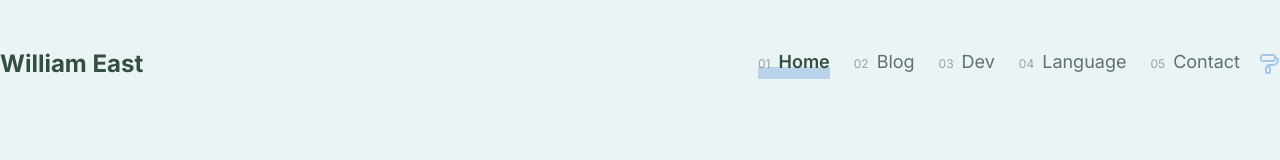
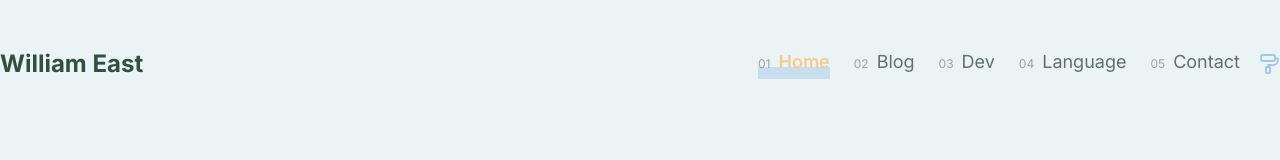
Before and after one commit to wjbetech/blogfolio, a Next.js app: page / in a window 1280 px wide. Shown: the top 160 px of the page. Built offline with nearby package versions, Linux system fonts and the light colour scheme.

Commit message:
style: Fixing up some odd styles for links and opacities

```diff
--- a/src/app/portfolio/page.tsx
+++ b/src/app/portfolio/page.tsx
@@ -1,6 +1,6 @@
 "use client";
 
-import ProjectCarousel from "@/components/Projects/ProjectCarousel/ProjectCarousel";
+import ProjectCarousel from "@/app/components/Projects/ProjectCarousel/ProjectCarousel";
 
 export default function PortfolioPage() {
   return (
--- a/src/components/Blogs/BlogCarousel/BlogCarousel.tsx
+++ b/src/components/Blogs/BlogCarousel/BlogCarousel.tsx
@@ -29,7 +29,7 @@ const BlogCarousel = React.forwardRef<CarouselHandle>(function BlogCarousel(_, r
         <div>
           <Link
             href="/blog"
-            className="flex items-baseline gap-2 relative pb-1 text-sm lg:text-lg transition-colors text-link hover:after:absolute hover:after:bottom-px hover:after:-left-1.5 hover:after:right-0 hover:after:h-3 hover:after:bg-accent-200/70 hover:after:-z-10">
+            className="flex items-baseline gap-2 relative pb-1 text-sm lg:text-lg transition-colors text-link hover:after:absolute hover:after:bottom-px hover:after:-left-1.5 hover:after:right-0 hover:after:h-3 hover:after:bg-accent-100/50 hover:after:-z-10">
             <span>See all blogs</span>
           </Link>
         </div>
--- a/src/components/Navbar/Navbar.tsx
+++ b/src/components/Navbar/Navbar.tsx
@@ -44,8 +44,8 @@ export default function Navbar({
                 href={link.href}
                 className={`flex items-baseline gap-2 relative pb-1 text-sm lg:text-lg transition-colors ${
                   pathname === link.href
-                    ? "font-semibold text-headline after:absolute after:bottom-px after:left-0 after:right-0 after:h-3 after:bg-accent-100/70 after:origin-left after:transform after:scale-x-100 after:transition-transform after:duration-200 after:-z-10"
-                    : "text-paragraph after:absolute after:bottom-px after:left-0 after:right-0 after:h-3 after:bg-accent-200/70 after:origin-left after:transform after:scale-x-0 after:transition-transform after:duration-200 hover:after:scale-x-100 after:-z-10"
+                    ? "font-semibold text-accent-200 after:absolute after:bottom-px after:left-0 after:right-0 after:h-3 after:bg-accent-100/50 after:origin-left after:transform after:scale-x-100 after:transition-transform after:duration-200 after:-z-10"
+                    : "text-paragraph after:absolute after:bottom-px after:left-0 after:right-0 after:h-3 after:bg-accent-200/50 after:origin-left after:transform after:scale-x-0 after:transition-transform after:duration-200 hover:after:scale-x-100 after:-z-10"
                 }`}>
                 <span className="text-xs font-normal text-paragraph opacity-60">0{link.id}</span>
                 <span>{link.label}</span>
--- a/src/components/Projects/ProjectCarousel/ProjectCarousel.tsx
+++ b/src/components/Projects/ProjectCarousel/ProjectCarousel.tsx
@@ -29,7 +29,7 @@ const ProjectCarousel = React.forwardRef<CarouselHandle>(function ProjectCarouse
         <div>
           <Link
             href="/portfolio"
-            className="flex items-baseline gap-2 relative pb-1 text-sm lg:text-lg transition-colors text-link hover:after:absolute hover:after:bottom-px hover:after:-left-1.5 hover:after:right-0 hover:after:h-3 hover:after:bg-accent-200/70 hover:after:-z-10">
+            className="flex items-baseline gap-2 relative pb-1 text-sm lg:text-lg transition-colors text-link hover:after:absolute hover:after:bottom-px hover:after:-left-1.5 hover:after:right-0 hover:after:h-3 hover:after:bg-accent-100/50 hover:after:-z-10">
             <span>See all projects</span>
           </Link>
         </div>
--- a/src/lib/themes.ts
+++ b/src/lib/themes.ts
@@ -103,11 +103,11 @@ export const ColorThemes: ColorTheme[] = [
     "bg-100": "#16161a",
     "bg-200": "#121216",
     "bg-300": "#0e0e12",
-    headline: "#3fa37a",
+    headline: "#8b5cf6",
     paragraph: "#7f8f9b",
     button: "#7f5af0",
     "button-text": "#fffffe",
-    link: "#a78bfa",
+    link: "#2cb67d",
     "accent-100": "#7f5af0",
     "accent-200": "#2cb67d",
     "accent-300": "#241733",
```
Also changed, not shown: 2 other files (tests, documents, lock files or other folders).
